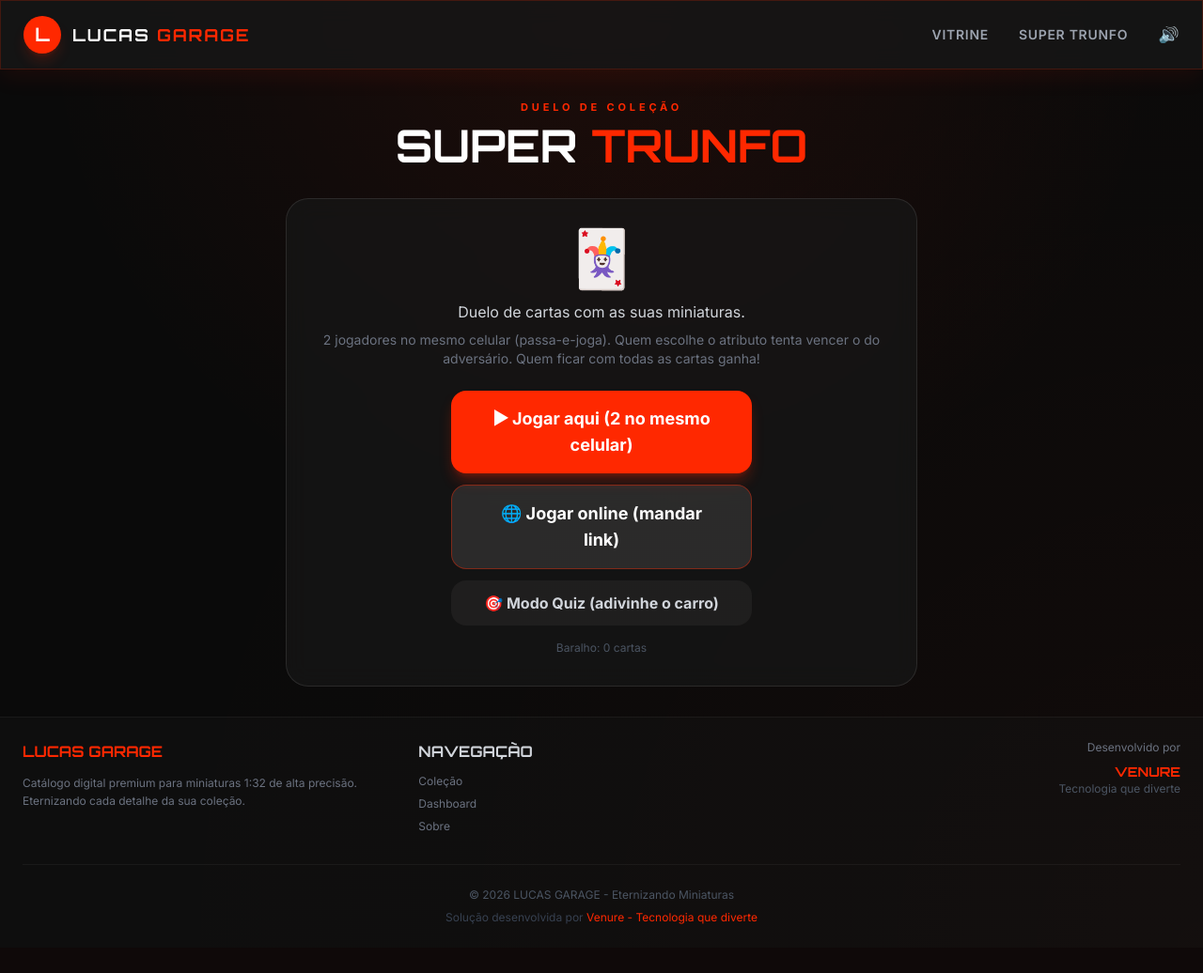
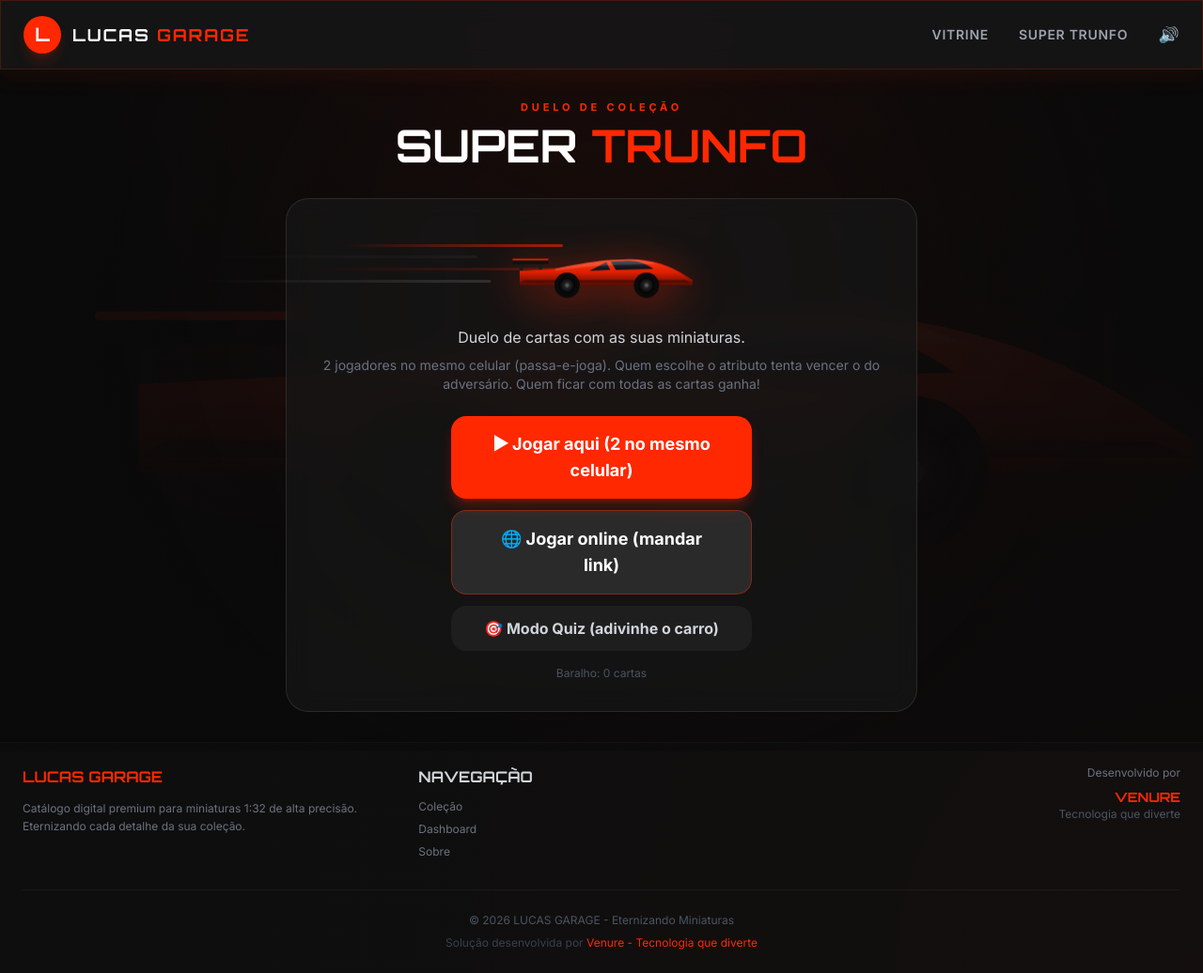
Before and after one commit to falecomofred-lab/lucasGarage, a FastAPI app: page /super-trunfo in a window 1280 px wide. Shown: the whole page at 94% size. Before the commit the page ends 984 px from the top, so only its background shows below. Run offline with FastAPI, Linux system fonts and the light colour scheme; some libraries are stand-ins or nearby versions.

Commit message:
F40 no super trunfo

```diff
--- a/src/templates/pages/super_trunfo.html
+++ b/src/templates/pages/super_trunfo.html
@@ -3,7 +3,63 @@
 {% block title %}Super Trunfo · Lucas Garage{% endblock %}
 
 {% block content %}
-<div class="w-full px-4 py-8 sm:px-6">
+<style>
+    /* F40 sombreada ocupando a tela toda, atrás de tudo */
+    #f40-bg {
+        position: fixed; inset: 0; z-index: 0; pointer-events: none;
+        display: flex; align-items: center; justify-content: center;
+        overflow: hidden;
+    }
+    #f40-bg img {
+        width: 135vw; max-width: 1500px; opacity: 0.13;
+        filter: grayscale(0.15) brightness(0.9) drop-shadow(0 30px 60px rgba(255,40,0,.25));
+        transform: translateX(3vw);
+    }
+    #f40-bg::after {  /* escurece pra não competir com o conteúdo */
+        content: ''; position: absolute; inset: 0;
+        background: radial-gradient(circle at 50% 40%, transparent 0%, rgba(10,10,10,.55) 70%);
+    }
+    /* garante o conteúdo acima do fundo */
+    #st-wrap { position: relative; z-index: 10; }
+
+    /* ─── F40 com aspecto de velocidade (no lugar do coringa) ─── */
+    .f40-speed { position: relative; display: inline-block; margin: 0 auto 10px; }
+    .f40-speed img {
+        width: 210px; max-width: 62vw; position: relative; z-index: 2;
+        filter: drop-shadow(0 8px 22px rgba(255,40,0,.45));
+        animation: f40-vibra 0.18s linear infinite;
+    }
+    /* riscos de velocidade atrás do carro */
+    .f40-speed .streaks {
+        position: absolute; top: 12%; bottom: 22%; right: 58%; width: 60vw; max-width: 340px;
+        z-index: 1; pointer-events: none;
+    }
+    .f40-speed .streaks span {
+        position: absolute; right: 0; height: 3px; border-radius: 3px;
+        background: linear-gradient(to left, rgba(255,40,0,.9), transparent);
+        animation: f40-streak 0.5s linear infinite;
+    }
+    .f40-speed .streaks span:nth-child(1){ top:10%; width:70%; animation-delay:0s;    }
+    .f40-speed .streaks span:nth-child(2){ top:32%; width:100%; animation-delay:.12s; background:linear-gradient(to left,rgba(255,255,255,.7),transparent);}
+    .f40-speed .streaks span:nth-child(3){ top:54%; width:85%;  animation-delay:.06s; }
+    .f40-speed .streaks span:nth-child(4){ top:76%; width:95%;  animation-delay:.18s; background:linear-gradient(to left,rgba(255,255,255,.55),transparent);}
+    @keyframes f40-streak {
+        0%   { transform: translateX(0);      opacity: 0; }
+        30%  { opacity: 1; }
+        100% { transform: translateX(-120px); opacity: 0; }
+    }
+    @keyframes f40-vibra {
+        0%,100% { transform: translateY(0); }
+        50%     { transform: translateY(-1px); }
+    }
+    @media (prefers-reduced-motion: reduce) {
+        .f40-speed img, .f40-speed .streaks span { animation: none; }
+    }
+</style>
+
+<div id="f40-bg"><img src="/static/f40.svg" alt=""></div>
+
+<div id="st-wrap" class="w-full px-4 py-8 sm:px-6">
     <div class="max-w-2xl mx-auto">
 
         <header class="text-center mb-8">
@@ -13,7 +69,10 @@
 
         <!-- ══════ TELA INICIAL ══════ -->
         <div id="tela-inicio" class="glass-card rounded-3xl p-8 text-center">
-            <p class="text-6xl mb-4">🃏</p>
+            <div class="f40-speed">
+                <div class="streaks"><span></span><span></span><span></span><span></span></div>
+                <img src="/static/f40.svg" alt="Ferrari F40">
+            </div>
             <p class="text-gray-300 mb-2">Duelo de cartas com as suas miniaturas.</p>
             <p class="text-gray-500 text-sm mb-6">2 jogadores no mesmo celular (passa-e-joga). Quem escolhe o atributo tenta vencer o do adversário. Quem ficar com todas as cartas ganha!</p>
             <div class="flex flex-col gap-3 items-center">
```
Also changed, not shown: src/static/f40.svg (added).
